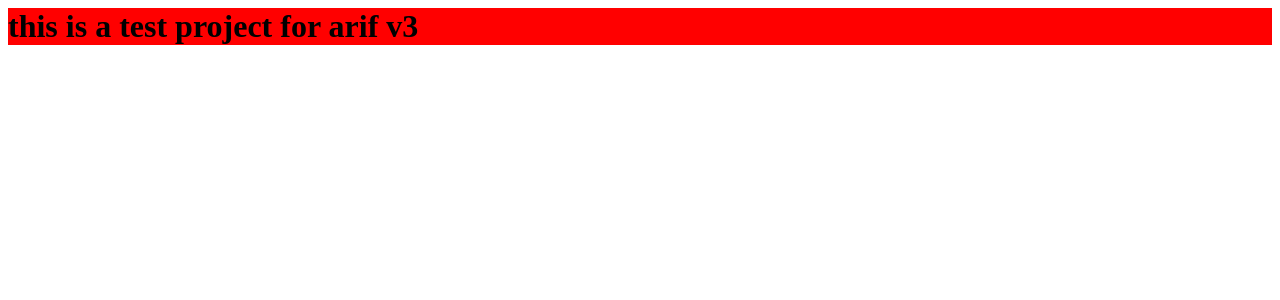
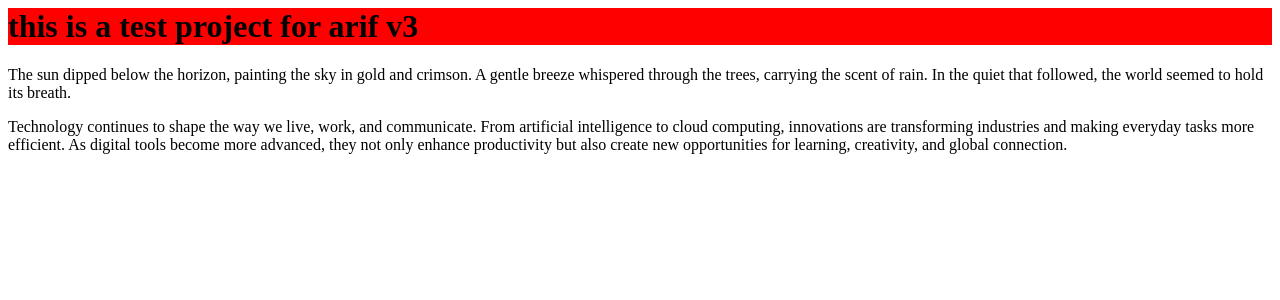
Before and after one commit to zeshaq/arifphp1, a PHP site: page / in a window 1280 px wide. Shown: the top 300 px of the page. Run offline with PHP 8.4, Linux system fonts and the light colour scheme.

Commit message:
paras added

```diff
--- a/index.php
+++ b/index.php
@@ -1,3 +1,17 @@
 <?php
 echo "<h1 style='background:red'>this is a test project for arif v3</h1>";
 ?>
+
+
+<p style='background=blue'>
+The sun dipped below the horizon, painting the sky in gold and crimson.
+
+A gentle breeze whispered through the trees, carrying the scent of rain.
+
+In the quiet that followed, the world seemed to hold its breath.
+</p>
+
+
+<p style='background=yellow'>
+Technology continues to shape the way we live, work, and communicate. From artificial intelligence to cloud computing, innovations are transforming industries and making everyday tasks more efficient. As digital tools become more advanced, they not only enhance productivity but also create new opportunities for learning, creativity, and global connection.
+</p>
```
